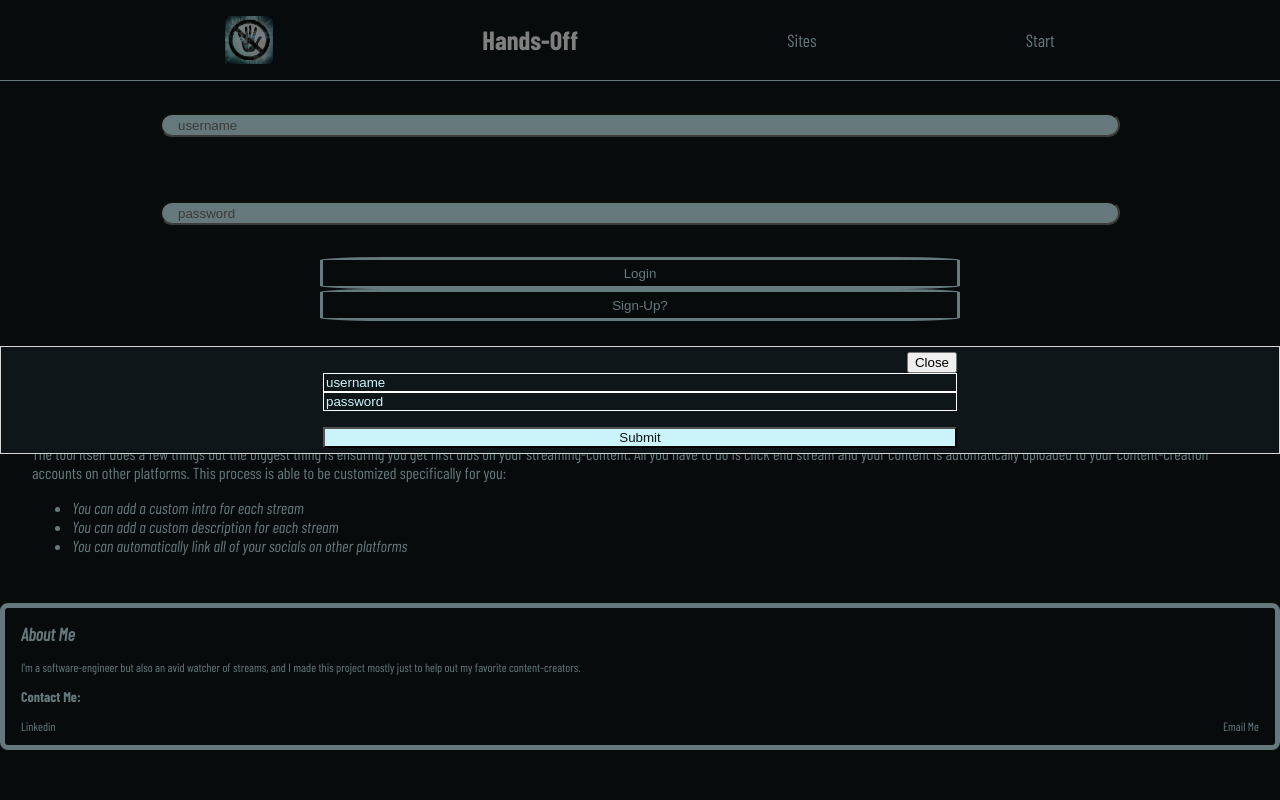
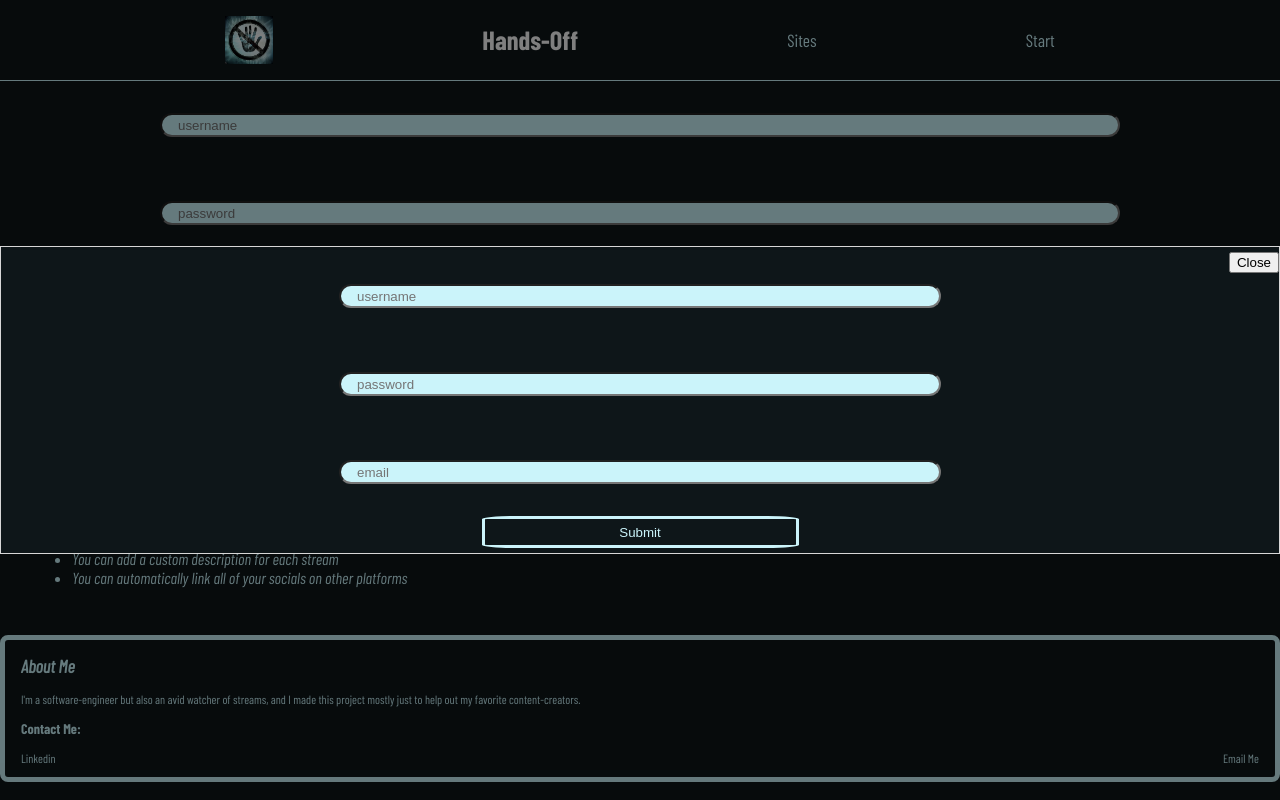
Before and after one commit to mace-stev/hands-off-frontend, a React (Create React App) app: page / in a window 1280 px wide. Both pictures are taken after a click on the button "Sign-Up?". Built offline with nearby package versions, Linux system fonts and the light colour scheme; no server answers.

Commit message:
started adding a password reset

```diff
--- a/src/App.js
+++ b/src/App.js
@@ -1,6 +1,7 @@
 import { BrowserRouter, Routes, Route, useNavigate } from 'react-router-dom';
 import Home from "../src/components/Home/Home"
 import Sites from "../src/components/Sites/Sites"
+import ResetPassword from "./components/ResetPassword/ResetPassword"
 import RouteProtection from '../src/components/RouteProtection/RouteProtection';
 function App() {
   return (
@@ -9,6 +10,7 @@ function App() {
         <Route path="/" element={<Home />} />
         <Route path="/post" element={<RouteProtection />} />
         <Route path="/sites" element={<Sites />} />
+        <Route path="/reset-password/:resetToken" element={<ResetPassword/>}/>
       </Routes>
     </BrowserRouter>
   );
--- /dev/null
+++ b/src/components/ResetPassword/ResetPassword.js
@@ -0,0 +1,58 @@
+import { useParams } from 'react-router-dom';
+import { useEffect, useState } from 'react'
+import axios from 'axios'
+import { useNavigate } from 'react-router-dom'
+
+
+function ResetPassword() {
+    const { resetToken } = useParams();
+    const navigate = useNavigate()
+    const [jwt, setJwt] = useState()
+    useEffect(() => {
+        axios.post('/api/auth/token-valid', { resetToken: resetToken })
+            .then((response) => {
+                if (response.data === 'false') {
+                    alert("Link is invalid, try resetting again")
+                    navigate('/')
+                }
+                else {
+                    setJwt(response.headers.authorization.split(' ')[1])
+                }
+            }).catch((error) => {
+                console.log(error)
+                alert('internal server error, please try again')
+                navigate('/')
+            })
+    }, [])
+    function handleSubmit(e) {
+        e.preventDefault();
+        if (e.target['new-password'] === e.target['confirm-new-password']) {
+            axios.post('/api/profile/reset-password', { password: e.target['confirm-new-password'] }, {
+                headers: {
+                    'Authorization': `Bearer ${jwt}`,
+                    'Content-Type': 'application/json',
+                }
+            }
+            ).then((response)=>{
+                alert('password successfully reset')
+                navigate('/')
+            }).catch((error)=>{
+                alert('error changing password, please try again')
+                e.target.reset();
+            })
+        }
+    }
+
+
+
+    return (<>
+
+        <form onSubmit={(event) => handleSubmit(event)} className="reset-form">
+            <input type='text' placeholder="new password" name="new-password" className="reset-input"></input>
+            <input type='text' placeholder="confirm new password" name='confirm-new-password' className="reset-input"></input>
+            <button type="submit" className="reset-submit" >Change Password</button>
+        </form>
+
+    </>)
+}
+export default ResetPassword
--- /dev/null
+++ b/src/components/ResetPassword/ResetPassword.scss
@@ -0,0 +1,13 @@
+@use "../../styles/partials/general" as *;
+@use "../../styles/partials/variables" as *;
+@use "../../styles/partials/mixins" as *;
+
+.reset-form{
+
+    .reset-input{
+        @include textInput;
+    }
+    .reset-submit{
+        @include button;
+    }
+}
--- a/src/components/SignIn/SignIn.js
+++ b/src/components/SignIn/SignIn.js
@@ -8,10 +8,12 @@ import "./SignIn.scss"
 
 
 
+
 function SignIn() {
     const state = Math.random().toString(36).slice(2) + Math.random().toString(36).slice(2)+ Math.random().toString(36).slice(2)+ Math.random().toString(36).slice(2);
     const appUrl=process.env.REACT_APP_APP_URL
     const [open, setOpen] = useState(false);
+    const [forgotOpen, setForgotOpen] = useState(false);
     const location = useLocation()
     const navigate = useNavigate()
 
@@ -21,7 +23,8 @@ function SignIn() {
       e.preventDefault()
         axios.post(`/api/profile`,{
             username: e.target['username'].value,
-            password: e.target['password'].value
+            password: e.target['password'].value,
+            email: e.target['email'].value
         }).then((response)=>{
             console.log(response)
             alert('Profile Created')
@@ -33,7 +36,6 @@ function SignIn() {
     }
     function signinHandler(e) {
         e.preventDefault()
-
         axios.post(`/api/auth`,{
             username: e.target['username'].value,
             password: e.target['password'].value,
@@ -47,8 +49,17 @@ function SignIn() {
             console.log(err+" error logging in")
             alert('Username or password is incorrect')
         })
-
     }
+        function forgotPassword(e){
+            e.preventDefault();
+            axios.post('/api/profile/forgot-password', {email: e.target['email'].value}).then((response)=>{
+                alert("If the email belongs to an existing account, check your inbox")
+             navigate('/')
+            }).catch((error)=>{
+                alert('internal server error, please try again')
+                navigate('/')
+            })
+        }
     return (
         <>
             <form className="sign-in-form" onSubmit={(e) => { signinHandler(e) }}>
@@ -56,18 +67,24 @@ function SignIn() {
                 <input type="password" className="sign-in-form__password" name="password" required placeholder="password"></input>
                 <button type="submit" placeholder="Login" className="sign-in-form__login">Login</button>
             </form>
-            <button placeholder="Sign-up?" onClick={(e) => {
-
-                setOpen(true)
-            }} className="signup-button">Sign-Up?</button>
-            <Popup open={open} position="center center" closeOnDocumentClick={false} className="signup_popup">
-                <form className="signup__popup" onSubmit={(e) => { popupHandler(e) }}>
-                    <button className="signup__popup--close" onClick={() => setOpen(false)}>Close</button>
-                    <input type="text" name="username" placeholder='username' className="signup-input" required></input>
-                    <input type="password" name="password" placeholder='password' className="signup-input" required></input>
-                    <input type="submit" placeholder="Create Profile" className="signup-submit"></input>
+            <button placeholder="Sign-up?" onClick={(e) => {setOpen(true)}} className="signup-or-forgot__button">Sign-Up?</button>
+            <Popup open={open} position="center center" closeOnDocumentClick={false} className="signup-or-forgot_popup">
+                <form className="signup-or-forgot__popup" onSubmit={(e) => { popupHandler(e) }}>
+                    <button className="signup-or-forgot__popup--close" onClick={() => setOpen(false)}>Close</button>
+                    <input type="text" name="username" placeholder='username' className="signup-or-forgot__input" required></input>
+                    <input type="password" name="password" placeholder='password' className="signup-or-forgot__input" required></input>
+                    <input type="text" name="email" placeholder='email' className="signup-or-forgot__input" required></input>
+                    <input type="submit" placeholder="Create Profile" className="signup-or-forgot__submit"></input>
                 </form>
             </Popup>
+            <button placeholder="forgot password?" onClick={(e) => {setForgotOpen(true)}}className="signup-or-forgot__button">Forgot Password</button>
+            <Popup open={forgotOpen} position="center center" closeOnDocumentClick={false} className="signup-or-forgot__popup">
+             <form className="signup-or-forgot__popup" onSubmit={(e) => { forgotPassword(e) }}>
+             <button className="signup-or-forgot__popup--close" onClick={() => setForgotOpen(false)}>Close</button>
+             <input type="text" name="email" placeholder='enter your email' className="signup-or-forgot__input" required></input>
+             <input type="submit" placeholder="Send reset email" className="signup-or-forgot__submit"></input>
+             </form>
+             </Popup>
 
         </>
     )
--- a/src/components/SignIn/SignIn.scss
+++ b/src/components/SignIn/SignIn.scss
@@ -23,7 +23,7 @@
     }
 }
 
-.signup-button {
+.signup-or-forgot__button {
     @include button;
     display: block;
 }
@@ -34,31 +34,23 @@
     background: #0E1619;
 }
 
-.signup__popup {
+.signup-or-forgot__popup {
     background: #0E1619;
     display: flex;
     flex-direction: column;
     width: 50%;
     margin: auto;
-    .signup__popup--close{
-        width:fit-content;
-        margin-right: 0;
-        margin-left: auto;
+    .signup-or-forgot__popup--close{
+        position: absolute;
+        right: 0;
     }
 
-    .signup-input {
-        background: #0E1619;
-        color: #CBF4FA;
-        border: 1px solid white;
+    .signup-or-forgot__input {
+        @include textInput;
 
-        &::placeholder {
-            color: #CBF4FA;
-        }
     }
-    .signup-submit{
-        margin-top: 1rem;
-        background: #CBF4FA;
-        color: #0E1619
+    .signup-or-forgot__submit{
+        @include button;
     }
 
 }
```
